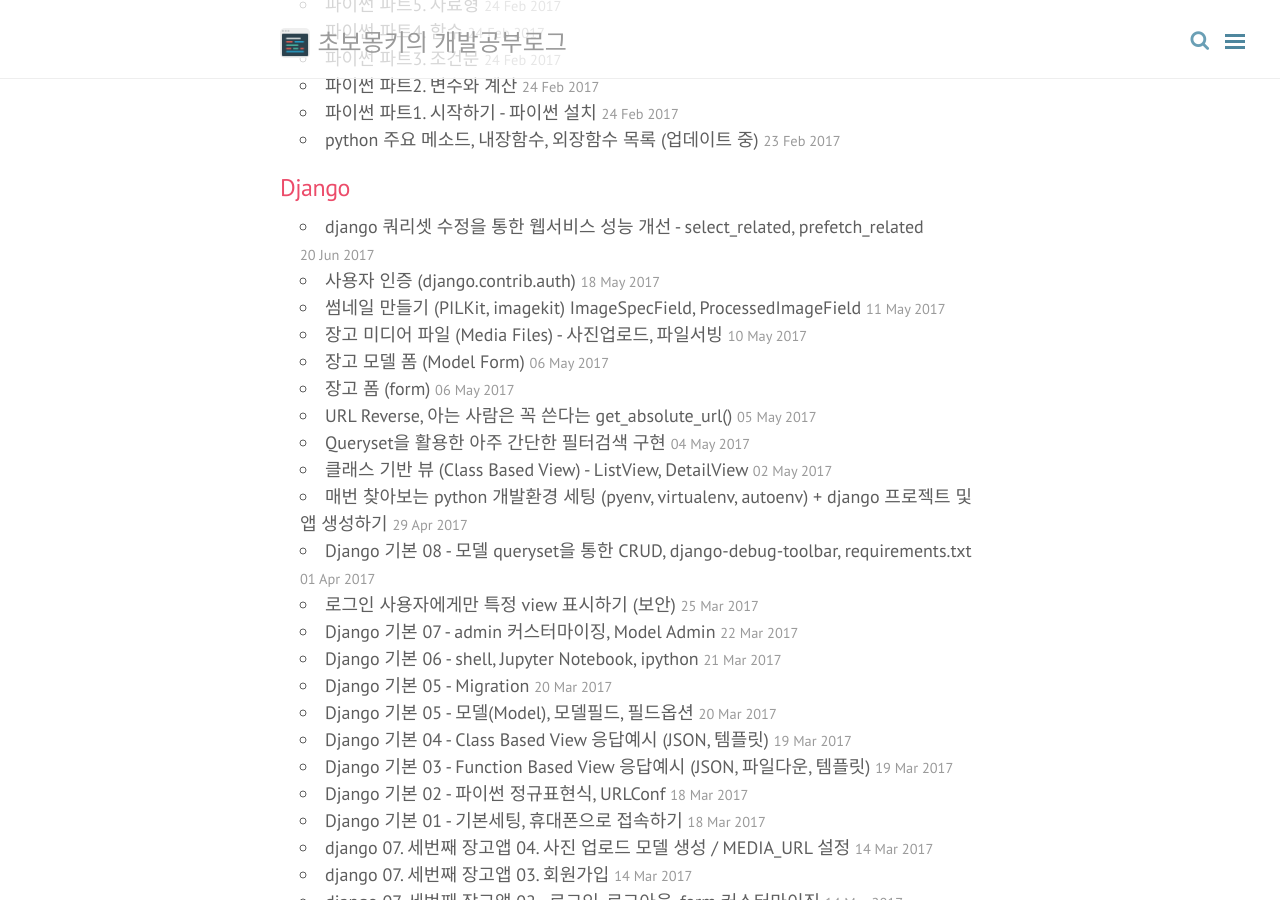
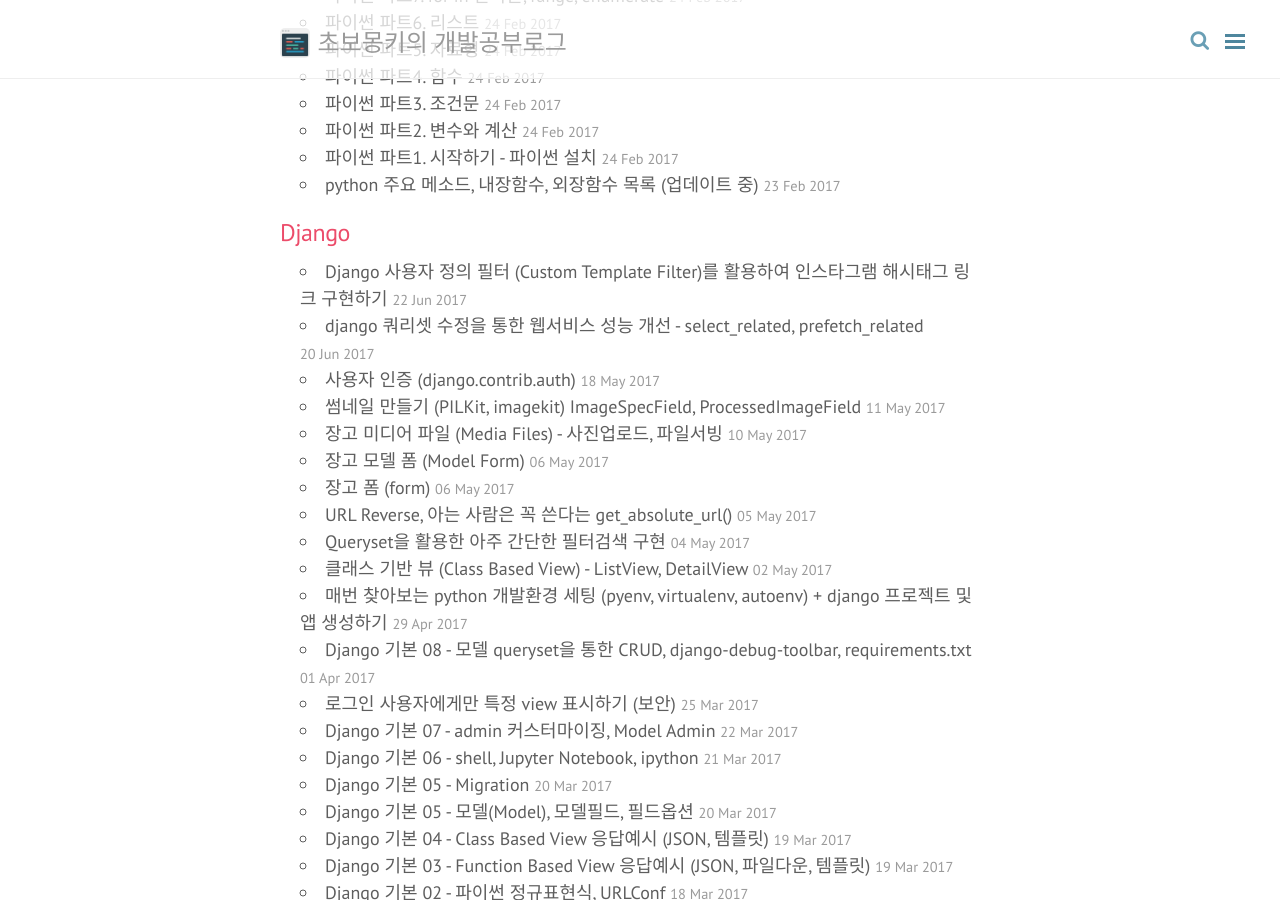
Before and after one commit to wayhome25/wayhome25.github.io, a Jekyll site: the page built from index.html, in a window 1280 px wide and 900 px high, scrolled down 5948 px. Built offline with Jekyll 4.4.1, drawn with Linux system fonts in a browser that asks for light colours; nearby versions of some CDN libraries; comment, search, counter and statistics services are not loaded; some of the changed lines change nothing that is shown.

Commit message:
add blog post

````diff
--- a/_posts/Django/2017-06-20-selected_related_prefetch_related.md
+++ b/_posts/Django/2017-06-20-selected_related_prefetch_related.md
@@ -2,7 +2,7 @@
 layout: post
 title: django 쿼리셋 수정을 통한 웹서비스 성능 개선 - select_related, prefetch_related
 category: Django
-tags: [python, Django, 인증]
+tags: [python, Django, queryset]
 comments: true
 ---
 
--- /dev/null
+++ b/_posts/Django/2017-06-22-custom-template-filter.md
@@ -0,0 +1,175 @@
+---
+layout: post
+title: Django 사용자 정의 필터 (Custom Template Filter)를 활용하여 인스타그램 해시태그 링크 구현하기
+category: Django
+tags: [python, Django, 사용자정의필터]
+comments: true
+---
+
+# 장고 Custom Template Filter 활용하기
+
+## 들어가기
+요즘 연습중인 [인스타그램st 프로젝트](https://github.com/wayhome25/Instagram) 를 진행하며
+실제 인스타그램 처럼 본문의 해시태그 문자열을 링크 처리하고,
+해당 링크를 클릭하면 태그 내용이 포함된 모든 post list를 검색 결과로 보여주는 기능을 구현하고 싶었다.
+
+![스크린샷 2017-06-22 오후 10.38.36](http://i.imgur.com/qR2o9ut.jpg)
+<center><figcaption>내가 원하는 것</figcaption></center>
+
+
+여러가지 방법을 고민하고 시도해보았는데, 생각도 못했던 오류들이 다양하게 발생했다.
+(편집 화면에서 html tag가 그대로 노출되는 등)
+그냥 다른 기능구현으로 넘어갈까 싶었지만 꼭 필요한 기능이라고 생각해서 열심히 찾아보았다.
+결과적으로 **[custom template filter](https://docs.djangoproject.com/en/1.10/howto/custom-template-tags/)를 활용하여 DB 내용에 직접적인 영향을 미치지 않고**, 깔끔하게 해결할 수 있었다!
+
+## Model
+- Post와 Tag 모델은 ManyToMany 관계를 갖고 있다.
+- content에 입력된 문자열 중에서 해시태그 형태 (#태그명)를 가진 문자열을 따로 추출하여 Tag 모델에 저장하도록 구현하였다.
+- 자세한 코드는 [github](https://github.com/wayhome25/Instagram/blob/master/project/post/models.py) 에서 확인 가능하다.
+
+```python
+class Post(models.Model):
+  #...생략...
+  content = models.CharField(max_length=140, help_text="최대 140자 입력 가능")
+  tag_set = models.ManyToManyField('Tag', blank=True)
+
+
+class Tag(models.Model):
+    name = models.CharField(max_length=140, unique=True)
+```
+
+## view
+- queryset을 활용하여 Post 모델의 모든 인스턴스를 가져온다. (post_list)
+- 이를 contenxt 객체로 템플릿에 넘겨준다.
+
+```python
+def post_list(request):
+    post_list = Post.objects.prefetch_related('tag_set').select_related('author__profile').all()
+
+    #...생략...
+
+    return render(request, 'post/post_list.html', {
+        'post_list': post_list,
+    })
+```
+
+## template
+- 현재는 post.content의 문자열이 그대로 출력되고 있는 상태
+- post.content 내부의 문자열에서 특정 문자열을 추출하여 원하는대로 수정하려면 'custom filter'가 필요하다.
+
+```html
+{% raw %}
+<!-- ...생략... -->
+{% for post in post_list %}
+<ul>
+  <li>{{ post.author.profile.nickname }}</li>
+  <li><img src="{{ post.photo.url }}" alt="{{ post.author }}'s photo"></li>
+  <li>{{ post.content }}</li>
+  <!-- post.content 내부의 문자열에서 특정 문자열을 추출하여 원하는대로 수정하려면 'custom filter'가 필요하다-->
+</ul>
+{% endfor %}
+{% endraw %}
+```
+
+----
+
+
+# custom template filter 적용하기
+
+[Django 공식문서](https://docs.djangoproject.com/en/1.10/howto/custom-template-tags/) 를 찾아보면, 사용자 정의 템플릿 필터를 만드는 과정은 크게 3가지로 나뉜다.
+
+1. 장고 프로젝트 app 내에 templatetags 폴더 (패키지) 만들기
+2. 사용자 정의 템플릿 필터 (모듈) 작성하기
+3. template 내에 해당 모듈을 load 하고, 원하는 field에 필터 적용하기
+
+
+## 장고 프로젝트 app 내에 templatetags 폴더 (패키지) 만들기
+- 일반적으로 custom template tags, filters 를 정의하는 곳이 Django app 디렉토리 안이다.
+- 작성하려는 사용자 정의 필터가 진행중인 프로젝트 앱과 연관성이 있다면, 해당 앱 디렉토리 하단에 `templatetags` 폴더를 추가한다.
+  (modles.py, views.py 와 동일한 level에 추가한다.)
+- 폴더 작성 후 해당 폴더 내에 `__init__.py` 라는 이름의 빈 파일을 추가한다. (내용은 없어도 괜찮다.)
+- 이 파일의 역할은 해당 폴더가 파이썬 패키지 라는 것을 명시하는 것이다.
+- templatetags 폴더(모듈)을 추가하고 나서는 터미널로 돌아가 서버를 재시작 해야 정상적으로 적용된다.
+
+```python
+# 폴더구조 예시
+post/
+    __init__.py
+    models.py
+    templatetags/
+        __init__.py
+        post_extras.py # 앞으로 작성할 사용자 정의 템플릿 필터 파일예시
+    views.py
+```
+
+## 사용자 정의 템플릿 필터 (모듈) 작성하기
+- templatetags 폴더 아래에 원하는 이름으로 .py 파일을 추가한다.
+- 여기서는 post_extras.py 라는 이름을 사용하였다. 해당 파일에는 사용자 정의 필터 함수를 작성할 것이다.
+- 우선은 상단에 아래와 같은 코드를 추가한다. register는 유효한 tag library를 만들기 위한 모듈 레벨의 인스턴스 객체이다.
+
+```python
+# post_extras.py
+from django import template
+
+register = template.Library()
+```
+
+- 그리고 `add_link` 라는 이름의 함수를 정의한다. (이것이 바로 template에서 사용할 사용자 정의 필터의 이름이다.)
+- 해당 필터 함수는 `post|add_link` 와 같이 활용될 수 있다. 이때 post 객체는 value 파라미터로 전달된다.
+
+```python
+# post_extras.py
+@register.filter
+def add_link(value):
+    content = value.content # 전달된 value 객체의 content 멤버변수를 가져온다.
+    tags = value.tag_set.all() # 전달된 value 객체의 tag_set 전체를 가져오는 queryset을 리턴한다.
+
+    # tags의 각각의 인스턴를(tag)를 순회하며, content 내에서 해당 문자열을 => 링크를 포함한 문자열로 replace 한다.
+    for tag in tags:
+        content = re.sub(r'\#'+tag.name+r'\b', '<a href="/post/explore/tags/'+tag.name+'">#'+tag.name+'</a>', content)
+    return content # 원하는 문자열로 치환이 완료된 content를 리턴한다.
+```
+
+## template 내에 해당 모듈을 load 하고, 원하는 field에 필터 적용하기
+- 우선 템플릿 상단에 사용할 모듈을 load한다.
+- 여기서는 사용자 정의 필터가 포함된 모듈인 post_extras.py 를 load 한다.
+
+```html
+{% raw %}
+<!-- post_list.html -->
+{% load post_extras %} {# custom filter 추가 #}
+{% endraw %}
+```
+
+- `post|add_link` 와 같이, 원하는 부분에 사용자 정의 필드인 add_link 를 적용할 수 있다.
+- 여기서는 post 인스턴스 객체를 add_link 함수의 arguments로 받아서 정의된 작업을 진행한 이후에 content를 리턴한다.
+
+```html
+<!-- post_list.html -->
+{% raw %}
+<!-- ...생략... -->
+{% for post in post_list %}
+<ul>
+  <li>{{ post.author.profile.nickname }}</li>
+  <li><img src="{{ post.photo.url }}" alt="{{ post.author }}'s photo"></li>
+  <li>{{ post|add_link|safe }}</li>
+  <!-- post 인스턴스 객체에 'add_link' 사용자정의 필터를 적용하였다 -->
+  <!-- 참고) 내장 필터인 safe 필터를 사용하여, tag escape를 방지할 수 있다. -->
+</ul>
+{% endfor %}
+{% endraw %}
+```
+
+## 결과물
+
+![스크린샷 2017-06-23 오전 12.47.21](http://i.imgur.com/3ojyWZi.jpg)
+<center><figcaption>아직 아름답지는 않지만.. 원하는건 구현했다! </figcaption></center>
+
+
+## 결론, 느낀점
+- 처음에는 다른 방법으로 고민을 많이해서 문제 해결에 시간이 많이 걸렸다.
+- Post 모델에 메소드를 구현하고, 직접 content 필드 내의 문자열을 수정했더니 DB 자체에 a 태그가 포함되는 문제가 발생했다.
+- 이걸 포기하지 않고 추가적으로 발생하는 문제를 계속 해결하려다 보니까 점점 시간만 흐르고 구렁텅이에 빠지는 기분이 들었다.
+- 너무 하나를 고집하기 보다, 다른 방법을 생각해보는 자세도 필요한 것 같다.
+- 혼자서 조금이라도 고민하고 나서 검색하면 해결책을 찾을 가능성이 높아진다.
+- 다른 일을 하고 있을 때 (ex. 식사중), 의외로 좋은 아이디어가 떠오르는 경우가 있다.
--- a/_posts/TIL(Today I Learned)/2017-06-19-06-25-TIL.md
+++ b/_posts/TIL(Today I Learned)/2017-06-19-06-25-TIL.md
@@ -7,6 +7,19 @@
 comments: true
 ---
 
+# 6월 22일 (목)
+## 오늘 한 일
+- Django를 활용하여 인스타그램 기능을 가진 웹어플리케이션 구현을 연습했다.
+  - **Tag 검색 기능을 추가했다.**
+  - 검색기능은 post의 tag_set 필드에서 name 값으로 특정 입력 값을 가진 post list만 필터링하여 구현하였다.
+  - Queryset 메소드 중에 [icontains](https://docs.djangoproject.com/en/1.11/ref/models/querysets/#icontains) 를 활용하여 부분일치 문자열도 쉽게 필터링이 가능했다. 그 외에 다른 유용한 [Queryset API](https://docs.djangoproject.com/en/1.11/ref/models/querysets/#icontains) 에 대해서도 읽어보았다.
+  - **content 내 태그 문자열만 추출하여 검색 링크를 추가하였다.**
+  - 원하는 기능을 구현하기 위해서 여러가지 고민과 시도를 해보았다. 생각하지 못했던 문제점들이 다양하게 발생하여 기능 구현에 시간이 많이 걸렸다.
+  - 결과적으로 [custom filter](https://docs.djangoproject.com/en/1.10/howto/custom-template-tags/)를 활용하여 DB 내용에 직접적인 영향을 미치지 않고, 검색 링크가 추가된 상태로 템플릿이 랜더링 되도록 구현할 수 있었다.
+  - [문제 해결과정](https://wayhome25.github.io/django/2017/06/22/custom-template-filter/) 을 블로그에 정리했다.
+
+
+---
 # 6월 20일 (화)
 ## 오늘 한 일
 
@@ -17,7 +30,6 @@
     필요성이 발생해서 사용하는 지금 messages.framework의 편리함이 드디어 실감으로 다가온다.
     필요한 부분에 코드중복 없이 일괄 적용할 수 있다니..너무나 편하다.
   - `select_related`, `prefetch_related`를 활용해서 post list를 출력하는 페이지의 SQL 쿼리갯수를 28개에서 5개로 줄였다! 덕분에 소요 시간이 3.81ms에서 1.51ms로 줄어들어 성능을 개선할 수 있었다. 정말 유용한 것 같아서 블로그에 [문제 해결과정](https://wayhome25.github.io/django/2017/06/20/selected_related_prefetch_related/)을 정리해두었다.
-
 
 
 ---
--- a/index.html
+++ b/index.html
@@ -29,6 +29,7 @@
         {% endfor %}
       </div>
       <hr/>
+      <a href="/blog/"><h4>최근 글 바로가기</h4></a>
       <div class="tags-expo-section">
         {% for tag in site.categories %}
         <a class="category-title"><h2 id="{{ tag[0] | slugify }}">{{ tag[0] }}</h2></a>
````
